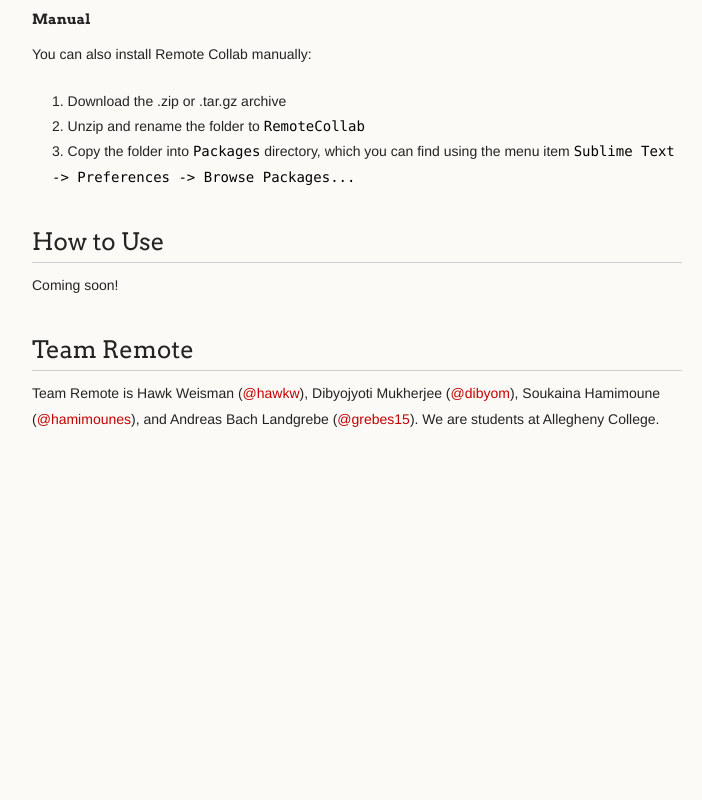
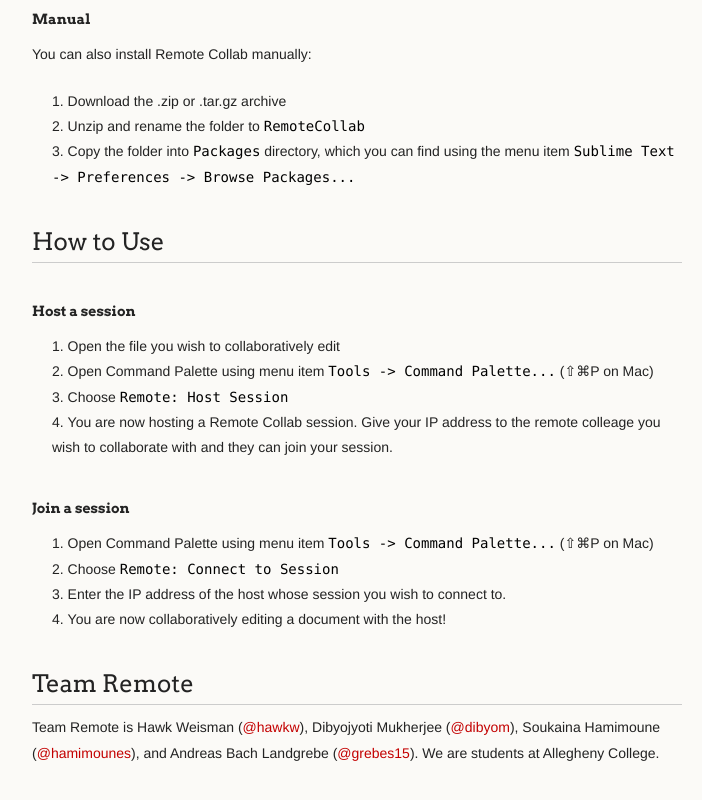
Before and after one commit to TeamRemote/remote-sublime, a plain HTML site: page index.html in a window 1280 px wide. Shown: the part 770-1570 px from the top of the page, without its empty margins (278-980 px from the left). Before the commit the page ends 1274 px from the top, so only its background shows below. Drawn offline with Linux system fonts and the light colour scheme.

Commit message:
Create gh-pages branch via GitHub

```diff
--- a/index.html
+++ b/index.html
@@ -65,9 +65,25 @@
 </ol><h2>
 <a name="how-to-use" class="anchor" href="#how-to-use"><span class="octicon octicon-link"></span></a>How to Use</h2>
 
-<p>Coming soon!</p>
+<h4>
+<a name="host-a-session" class="anchor" href="#host-a-session"><span class="octicon octicon-link"></span></a>Host a session</h4>
 
-<h2>
+<ol>
+<li>Open the file you wish to collaboratively edit</li>
+<li>Open Command Palette using menu item <code>Tools -&gt; Command Palette...</code> (<kbd>⇧</kbd><kbd>⌘</kbd><kbd>P</kbd> on Mac)</li>
+<li>Choose <code>Remote: Host Session</code>
+</li>
+<li>You are now hosting a Remote Collab session. Give your IP address to the remote colleage you wish to collaborate with and they can join your session.</li>
+</ol><h4>
+<a name="join-a-session" class="anchor" href="#join-a-session"><span class="octicon octicon-link"></span></a>Join a session</h4>
+
+<ol>
+<li>Open Command Palette using menu item <code>Tools -&gt; Command Palette...</code> (<kbd>⇧</kbd><kbd>⌘</kbd><kbd>P</kbd> on Mac)</li>
+<li>Choose <code>Remote: Connect to Session</code>
+</li>
+<li>Enter the IP address of the host whose session you wish to connect to.</li>
+<li>You are now collaboratively editing a document with the host!</li>
+</ol><h2>
 <a name="team-remote" class="anchor" href="#team-remote"><span class="octicon octicon-link"></span></a>Team Remote</h2>
 
 <p>Team Remote is Hawk Weisman (<a href="https://github.com/hawkw" class="user-mention">@hawkw</a>), Dibyojyoti Mukherjee (<a href="https://github.com/dibyom" class="user-mention">@dibyom</a>), Soukaina Hamimoune (<a href="https://github.com/hamimounes" class="user-mention">@hamimounes</a>), and Andreas Bach Landgrebe (<a href="https://github.com/grebes15" class="user-mention">@grebes15</a>). We are students at Allegheny College.</p>
```
Also changed, not shown: params.json (+1 -1 lines).
